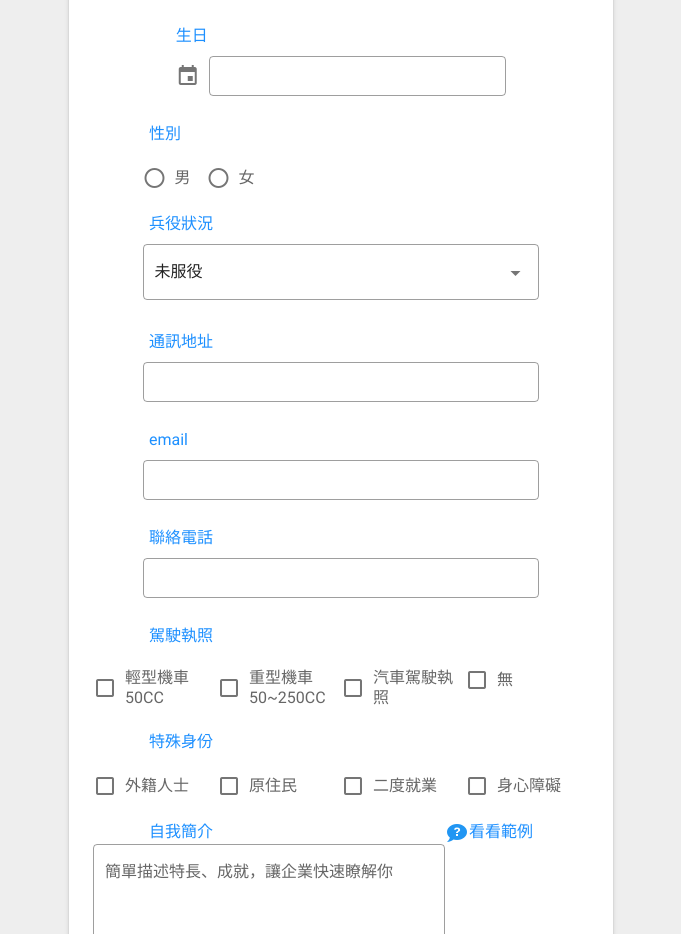
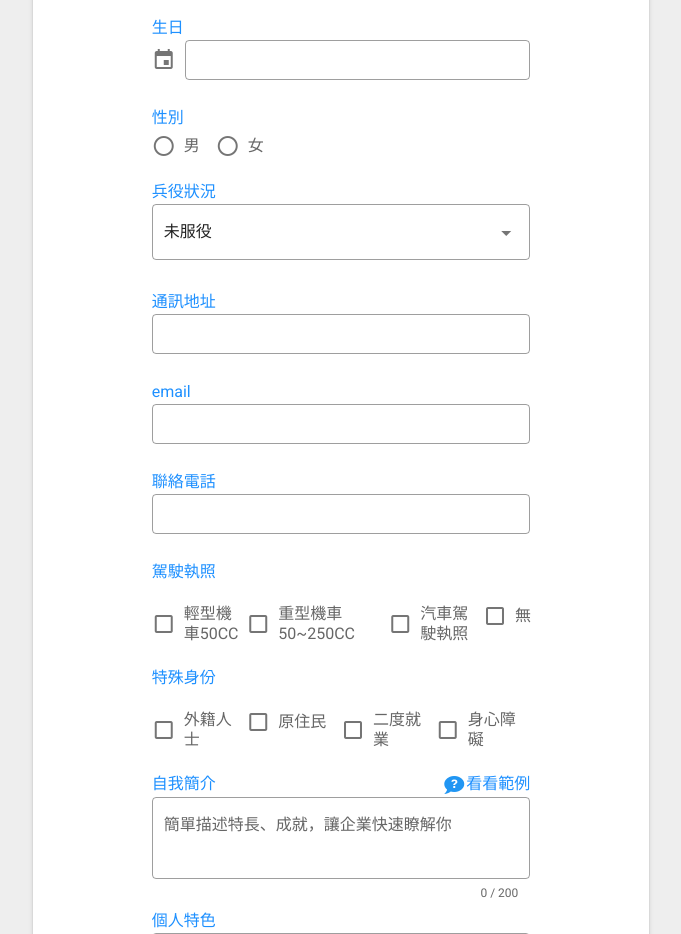
Before and after one commit to wade5141000/resume, a Vue app in the folder vue/: page /basic in a window 1280 px wide. Shown: the part 238-1172 px from the top of the page, without its empty margins (299-980 px from the left). Built offline with nearby package versions, Linux system fonts and the light colour scheme.

Commit message:
basic info 布局ok

```diff
--- a/vue/src/views/basic-info/BasicInfo.vue
+++ b/vue/src/views/basic-info/BasicInfo.vue
@@ -1,31 +1,21 @@
 <template>
   <v-row justify="center">
-    <v-col cols="12" sm="12" md="8" lg="6" class="px-12">
+    <v-col cols="12" sm="12" md="8" lg="6">
       <v-expansion-panels v-model="panel" multiple>
         <v-expansion-panel disabled>
           <v-expansion-panel-header color="blue">
             <span class="white--text">基本資料</span>
           </v-expansion-panel-header>
           <v-expansion-panel-content>
-            <v-row class="mt-6" no-gutters>
-              <v-spacer />
+            <v-row class="mt-6" no-gutters justify="center">
               <v-col cols="12" md="10" lg="8">
                 <span>姓名</span>
-                <div class="mx-auto mt-2">
-                  <v-text-field
-                    outlined
-                    dense
-                    v-model="user.name"
-                  ></v-text-field>
-                </div>
+                <v-text-field outlined dense v-model="user.name"></v-text-field>
               </v-col>
-              <v-spacer />
             </v-row>
-            <v-row no-gutters>
-              <v-spacer />
+            <v-row no-gutters justify="center">
               <v-col cols="12" sm="12" md="8" lg="8">
                 <span>生日</span>
-                <div class="mx-auto mt-2">
                 <v-menu
                   ref="menu"
                   v-model="menu"
@@ -53,97 +43,85 @@
                     @change="pickDate"
                   ></v-date-picker>
                 </v-menu>
-                </div>
               </v-col>
-              <v-spacer />
             </v-row>
-            <v-row no-gutters>
-              <v-col cols="12">
-                <span class="ml-14">性別</span>
-                <div class="mx-auto mt-2" style="max-width: 80%">
-                  <v-radio-group v-model="user.sex" row>
+            <v-row no-gutters justify="center">
+              <v-col cols="12" sm="12" md="8" lg="8">
+                <span>性別</span>
+                <v-radio-group v-model="user.sex" row class="mt-0">
                   <v-radio label="男" value="0"></v-radio>
                   <v-radio label="女" value="1"></v-radio>
                 </v-radio-group>
-                </div>
               </v-col>
             </v-row>
-            <v-row no-gutters>
-              <v-col cols="12">
-                <span class="ml-14">兵役狀況</span>
-                <div class="mx-auto mt-2" style="max-width: 80%">
+            <v-row no-gutters justify="center">
+              <v-col cols="12" sm="12" md="8" lg="8">
+                <span>兵役狀況</span>
                 <v-select
                   :items="militaryItems"
                   outlined
                   v-model="user.militaryService"
                 ></v-select>
-                </div>
               </v-col>
             </v-row>
-            <v-row no-gutters>
-              <v-col cols="12">
-                <span class="ml-14">通訊地址</span>
-                <div class="mx-auto mt-2" style="max-width: 80%">
+            <v-row no-gutters justify="center">
+              <v-col cols="12" sm="12" md="8" lg="8">
+                <span>通訊地址</span>
                 <v-text-field
                   outlined
                   dense
                   v-model="user.address"
                 ></v-text-field>
-                </div>
               </v-col>
             </v-row>
-            <v-row no-gutters>
-              <v-col cols="12">
-                <span class="ml-14">email</span>
-                <div class="mx-auto mt-2" style="max-width: 80%">
+            <v-row no-gutters justify="center">
+              <v-col cols="12" sm="12" md="8" lg="8">
+                <span>email</span>
                 <v-text-field
                   outlined
                   dense
                   v-model="user.email"
                 ></v-text-field>
-                </div>
               </v-col>
             </v-row>
-            <v-row no-gutters>
-              <v-col cols="12">
-                <span class="ml-14">聯絡電話</span>
-                <div class="mx-auto mt-2" style="max-width: 80%">
+            <v-row no-gutters justify="center">
+              <v-col cols="12" sm="12" md="8" lg="8">
+                <span>聯絡電話</span>
                 <v-text-field
                   outlined
                   dense
                   v-model="user.phone"
                 ></v-text-field>
-                </div>
               </v-col>
             </v-row>
-            <v-row no-gutters>
-              <v-col cols="12">
-                <span class="ml-14">駕駛執照</span>
+            <v-row no-gutters justify="center">
+              <v-col cols="12" sm="12" md="8" lg="8">
+                <span>駕駛執照</span>
               </v-col>
             </v-row>
-            <v-row no-gutters>
-              <v-col cols="3">
+            <v-row no-gutters justify="center">
+              <v-col cols="3" sm="3" md="2" lg="2">
                 <v-checkbox
                   v-model="driverLicense"
                   label="輕型機車50CC"
                   value="a"
                 ></v-checkbox>
               </v-col>
-              <v-col cols="3">
+              <v-col cols="3" sm="3" md="3" lg="3">
                 <v-checkbox
                   v-model="driverLicense"
                   label="重型機車50~250CC"
                   value="b"
                 ></v-checkbox>
               </v-col>
-              <v-col cols="3">
+              <v-col cols="3" sm="3" md="2" lg="2">
                 <v-checkbox
                   v-model="driverLicense"
                   label="汽車駕駛執照"
                   value="c"
                 ></v-checkbox>
               </v-col>
-              <v-col cols="3">
+              <v-col cols="3" sm="3" md="1" lg="1">
                 <v-checkbox
                   v-model="driverLicense"
                   label="無"
@@ -151,34 +129,34 @@
                 ></v-checkbox>
               </v-col>
             </v-row>
-            <v-row no-gutters>
-              <v-col cols="12">
-                <span class="ml-14">特殊身份</span>
+            <v-row no-gutters justify="center">
+              <v-col cols="12" sm="12" md="8" lg="8">
+                <span>特殊身份</span>
               </v-col>
             </v-row>
-            <v-row no-gutters>
-              <v-col cols="3">
+            <v-row no-gutters justify="center">
+              <v-col cols="3" sm="3" md="2" lg="2">
                 <v-checkbox
                   v-model="specialIdentity"
                   label="外籍人士"
                   value="a"
                 ></v-checkbox>
               </v-col>
-              <v-col cols="3">
+              <v-col cols="3" sm="3" md="2" lg="2">
                 <v-checkbox
                   v-model="specialIdentity"
                   label="原住民"
                   value="b"
                 ></v-checkbox>
               </v-col>
-              <v-col cols="3">
+              <v-col cols="3" sm="3" md="2" lg="2">
                 <v-checkbox
                   v-model="specialIdentity"
                   label="二度就業"
                   value="c"
                 ></v-checkbox>
               </v-col>
-              <v-col cols="3">
+              <v-col cols="3" sm="3" md="2" lg="2">
                 <v-checkbox
                   v-model="specialIdentity"
                   label="身心障礙"
@@ -186,25 +164,34 @@
                 ></v-checkbox>
               </v-col>
             </v-row>
-            <v-row no-gutters>
-              <v-col cols="12">
-                <span class="ml-14">自我簡介</span
-                ><span style="float: right" class="mr-14"
+            <v-row no-gutters justify="center">
+              <v-col cols="6" sm="6" md="4" lg="4">
+                <span>自我簡介</span>
+              </v-col>
+              <v-col cols="6" sm="6" md="4" lg="4" class="d-flex justify-end">
+                <span class="justify-end"
                   ><v-icon color="blue">mdi-chat-question</v-icon>看看範例</span
+                ></v-col
               >
+            </v-row>
+            <v-row no-gutters justify="center">
+              <v-col cols="12" sm="12" md="8" lg="8">
                 <v-textarea
+                  class="float-none"
                   outlined
                   label="簡單描述特長、成就，讓企業快速瞭解你"
                   v-model="user.introduction"
                   rows="3"
+                  auto-grow
                   no-resize
+                  maxLength="200"
+                  counter="200"
                 ></v-textarea>
               </v-col>
             </v-row>
-            <v-row no-gutters>
-              <v-col cols="12">
-                <span class="ml-14">個人特色</span>
-                <div class="mx-auto mt-2" style="max-width: 80%">
+            <v-row no-gutters justify="center">
+              <v-col cols="12" sm="12" md="8" lg="8">
+                <span>個人特色</span>
                 <v-text-field
                   outlined
                   dense
@@ -213,22 +200,22 @@
                   maxLength="10"
                   counter="10"
                 ></v-text-field>
-                </div>
                 <v-chip
                   v-for="(item, index) in features"
                   v-bind:key="index"
                   close
                   color="blue"
                   text-color="white"
+                  class="mr-2 mb-2"
                   @click:close="close(item)"
                 >
                   {{ item }}
                 </v-chip>
               </v-col>
             </v-row>
-            <v-row no-gutters>
-              <v-col cols="12">
-                <span class="ml-14">個人連結</span>
+            <v-row no-gutters justify="center">
+              <v-col cols="12" sm="12" md="8" lg="8">
+                <span>個人連結</span>
                 <v-text-field outlined dense></v-text-field>
               </v-col>
             </v-row>
```
Lines whose indentation alone changed are shown as unchanged.
